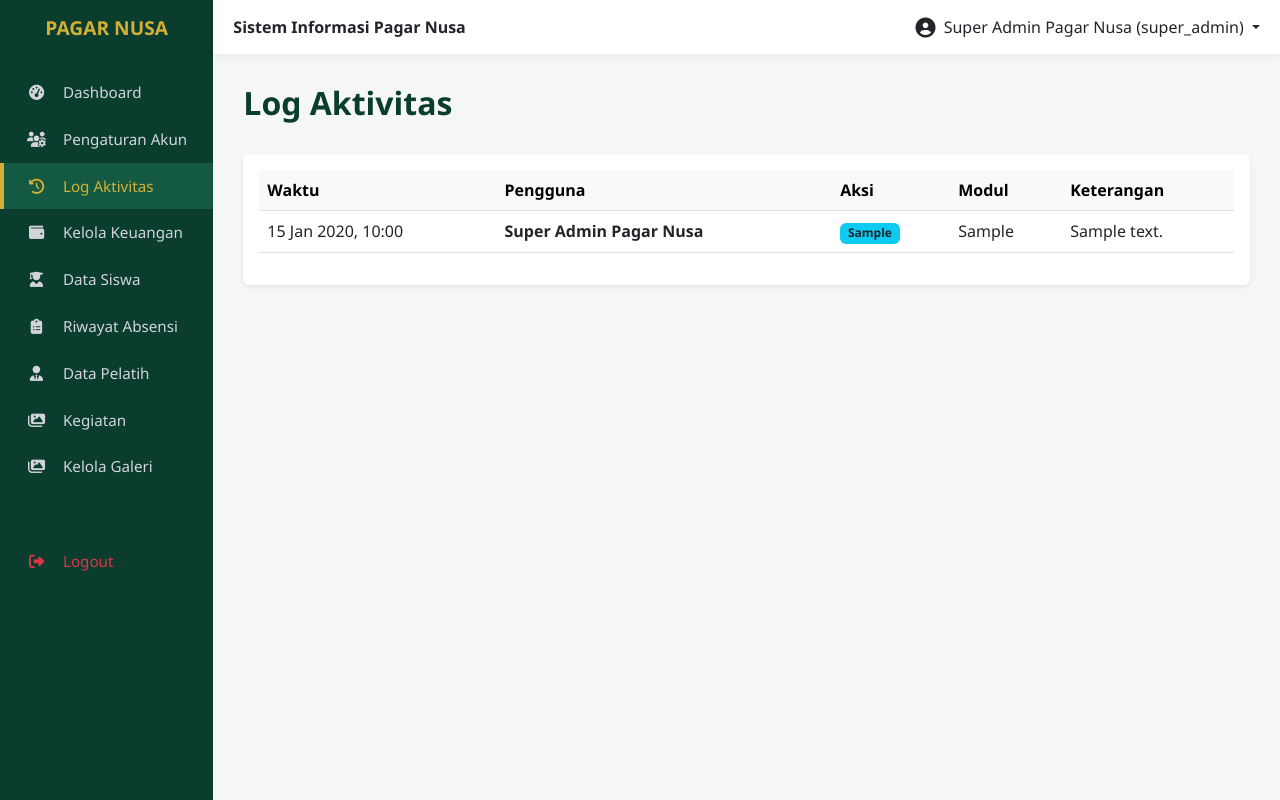
After one commit to SeanDedsec/pagarnusa-ululalbab, a Laravel app: page /admin/log-aktivitas in a window 1280 px wide. The commit adds this page. Run offline with Laravel 12, Linux system fonts and the light colour scheme; a user stored in the database is signed in; data comes from the database, SQL or seed files in the repository; tables that the repository leaves empty hold one stand-in row (values such as "Sample post").

Commit message:
perbaikan: logaktifitas dan lain lainnya

```diff
--- /dev/null
+++ b/app/Http/Controllers/Admin/ActivityLogController.php
@@ -0,0 +1,21 @@
+<?php
+
+namespace App\Http\Controllers\Admin;
+
+use App\Http\Controllers\Controller;
+use Illuminate\Http\Request;
+use App\Models\LogAktivitas;
+use Illuminate\Support\Facades\Auth;
+
+class ActivityLogController extends Controller
+{
+    public function index()
+    {
+        if (Auth::user()->peran !== 'super_admin') {
+            abort(403, 'Akses Ditolak. Hanya Super Admin yang dapat melihat Log Aktivitas.');
+        }
+
+        $logs = LogAktivitas::with('pengguna')->orderBy('created_at', 'desc')->get();
+        return view('admin.pages.logs', compact('logs'));
+    }
+}
--- /dev/null
+++ b/app/Models/LogAktivitas.php
@@ -0,0 +1,19 @@
+<?php
+
+namespace App\Models;
+
+use Illuminate\Database\Eloquent\Model;
+use Illuminate\Database\Eloquent\Factories\HasFactory;
+
+class LogAktivitas extends Model
+{
+    use HasFactory;
+    protected $table = 'log_aktivitas';
+
+    protected $fillable = ['pengguna_id', 'aksi', 'modul', 'keterangan'];
+
+    public function pengguna()
+    {
+        return $this->belongsTo(Pengguna::class, 'pengguna_id');
+    }
+}
--- a/resources/views/admin/layouts/app.blade.php
+++ b/resources/views/admin/layouts/app.blade.php
@@ -92,7 +92,7 @@
                         <a class="nav-link" href="#"><i class="fas fa-users-cog"></i> Pengaturan Akun</a>
                     </li>
                     <li class="nav-item">
-                        <a class="nav-link" href="#"><i class="fas fa-history"></i> Log Aktivitas</a>
+                        <a class="nav-link {{ request()->is('admin/log-aktivitas') ? 'active' : '' }}" href="/admin/log-aktivitas"><i class="fas fa-history"></i> Log Aktivitas</a>
                     </li>
                     @endif
 
--- /dev/null
+++ b/resources/views/admin/pages/logs.blade.php
@@ -0,0 +1,52 @@
+@extends('admin.layouts.app')
+
+@section('content')
+    <div class="d-flex justify-content-between align-items-center mb-4">
+        <h2 class="fw-bold" style="color: var(--hijau-tua);">Log Aktivitas</h2>
+    </div>
+
+    <div class="card border-0 shadow-sm">
+        <div class="card-body table-responsive">
+            <table class="table table-hover align-middle">
+                <thead class="table-light">
+                    <tr>
+                        <th>Waktu</th>
+                        <th>Pengguna</th>
+                        <th>Aksi</th>
+                        <th>Modul</th>
+                        <th>Keterangan</th>
+                    </tr>
+                </thead>
+                <tbody>
+                    @forelse($logs as $log)
+                    <tr>
+                        <td>{{ $log->created_at->format('d M Y, H:i') }}</td>
+                        <td class="fw-bold">{{ $log->pengguna->nama_lengkap ?? 'Sistem' }}</td>
+                        <td>
+                            @if($log->aksi == 'Login')
+                                <span class="badge bg-primary">Login</span>
+                            @elseif($log->aksi == 'Logout')
+                                <span class="badge bg-secondary">Logout</span>
+                            @elseif($log->aksi == 'Tambah')
+                                <span class="badge bg-success">Tambah</span>
+                            @elseif($log->aksi == 'Edit')
+                                <span class="badge bg-warning text-dark">Edit</span>
+                            @elseif($log->aksi == 'Hapus')
+                                <span class="badge bg-danger">Hapus</span>
+                            @else
+                                <span class="badge bg-info text-dark">{{ $log->aksi }}</span>
+                            @endif
+                        </td>
+                        <td>{{ $log->modul }}</td>
+                        <td>{{ $log->keterangan }}</td>
+                    </tr>
+                    @empty
+                    <tr>
+                        <td colspan="5" class="text-center py-4">Belum ada log aktivitas.</td>
+                    </tr>
+                    @endforelse
+                </tbody>
+            </table>
+        </div>
+    </div>
+@endsection
--- a/routes/web.php
+++ b/routes/web.php
@@ -11,6 +11,7 @@ use App\Http\Controllers\Admin\CoachController;
 use App\Http\Controllers\Site\HomeController;
 use App\Http\Controllers\Admin\ActivityController;
 use App\Http\Controllers\Admin\GalleryController;
+use App\Http\Controllers\Admin\ActivityLogController;
 
 /*halaman public*/
 Route::get('/', [HomeController::class, 'index']);
@@ -63,4 +64,6 @@ Route::middleware('auth')->prefix('admin')->group(function () {
     Route::post('/galeri', [GalleryController::class, 'store']);
     Route::put('/galeri/{id}', [GalleryController::class, 'update']);
     Route::delete('/galeri/{id}', [GalleryController::class, 'destroy']);
+
+    Route::get('/log-aktivitas', [ActivityLogController::class, 'index']);
 });
```
Also changed, not shown: app/Http/Controllers/Admin/StudentController.php (+25 -5 lines), app/Http/Controllers/Auth/LoginController.php (+17 -0 lines).
